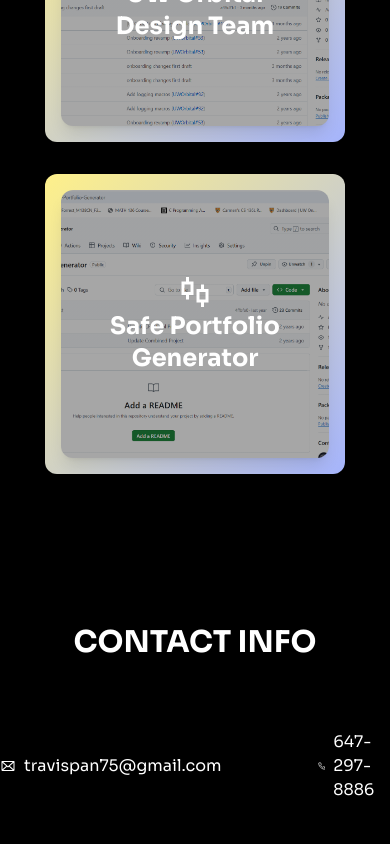
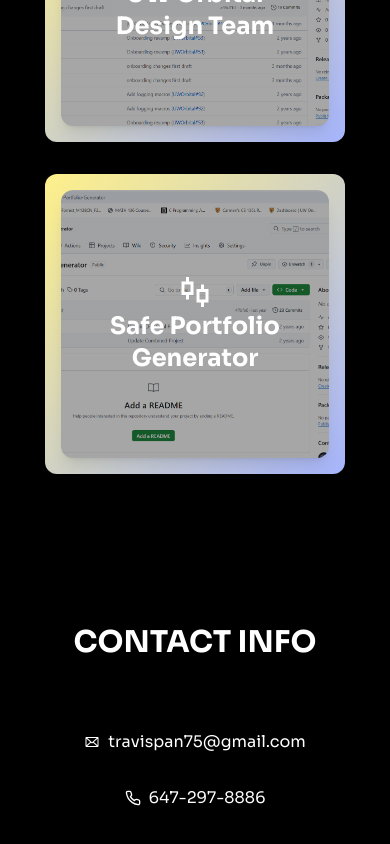
Before and after one commit to travispan75/Portfolio-Website, a Next.js app: page / in a window 390 px wide. Shown: the part 2385-3229 px from the top of the page. Built offline with nearby package versions, Linux system fonts and the light colour scheme.

Commit message:
fixed mobile responsiveness for contact info

```diff
--- a/app/components/Contact.tsx
+++ b/app/components/Contact.tsx
@@ -10,7 +10,8 @@ const Contact = () => {
                     <h2 className="text-white text-center text-3xl font-bold">CONTACT INFO</h2>
                 </div>
             </FadeUp>
-            <div className="text-white flex gap-24 justify-center items-center">
+            <FadeUp>
+                <div className="text-white flex flex-wrap gap-8 sm:gap-24 justify-center items-center px-8">
                     <div className="flex items-center space-x-2">
                         <PiEnvelope />
                         <a href="mailto:travispan75@gmail.com" className="text-white">
@@ -24,6 +25,7 @@ const Contact = () => {
                         </a>
                     </div>
                 </div>
+            </FadeUp>
         </div>
     );
 }
```
Lines whose indentation alone changed are shown as unchanged.
